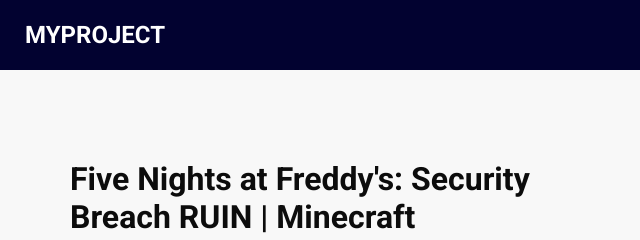
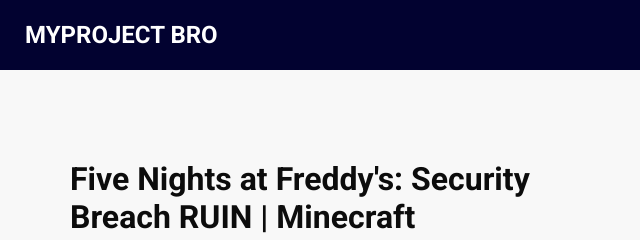
Before and after one commit to repasibenedek/myproject, a plain HTML site: page RUIN.html in a window 1280 px wide. Shown: the top 240 px of the page, 0-640 px from the left. Drawn offline with Linux system fonts and the light colour scheme; a script that the page names is missing.

Commit message:
Add files via upload

```diff
--- a/RUIN.html
+++ b/RUIN.html
@@ -13,7 +13,7 @@
   <meta name="description" content="" />
   <meta name="author" content="" />
 
-  <title>Myproject</title>
+  <title>Myproject BRO</title>
 
 
   <!-- bootstrap core css -->
@@ -40,7 +40,7 @@
       <div class="container-fluid">
         <nav class="navbar navbar-expand-lg custom_nav-container ">
           <a class="navbar-brand" href="index.html">
-            <span>Myproject</span>
+            <span>Myproject BRO</span>
           </a>
 
           <button class="navbar-toggler" type="button" data-toggle="collapse" data-target="#navbarSupportedContent" aria-controls="navbarSupportedContent" aria-expanded="false" aria-label="Toggle navigation">
```
Also changed, not shown: SB.html (+2 -2 lines), about.html (+2 -2 lines), index.html (+2 -2 lines), projects.html (+2 -2 lines).
